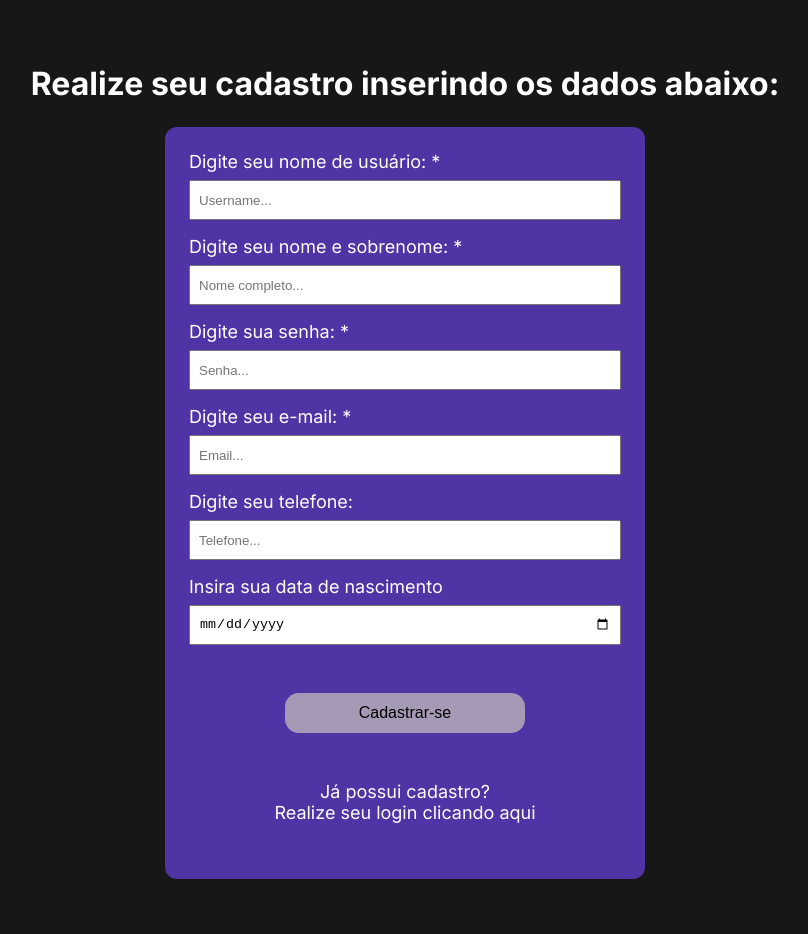
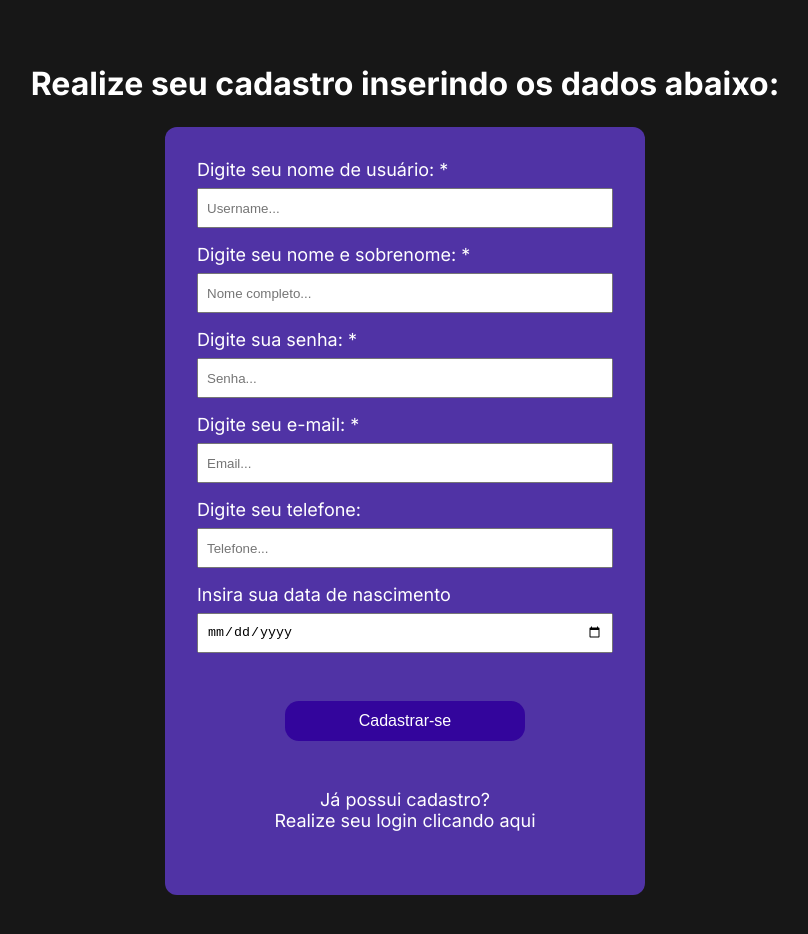
Before and after one commit to victorgarciadss/gameverse, a Next.js app: page /register in a window 1280 px wide. Shown: the whole page, without its empty margins (235-1043 px from the left). Built offline with nearby package versions, Linux system fonts and the light colour scheme.

Commit message:
Style: change styles - login form ready

```diff
--- a/src/app/globals.css
+++ b/src/app/globals.css
@@ -3,7 +3,7 @@
   --foreground: #ffffff;
   --primary: #5033A5;
   --secondary: #A599B5;
-  --accent: #FF6F61;
+  --accent: #33059c;
   --text-black: #000000;
 }
 
--- a/src/app/login/login.module.css
+++ b/src/app/login/login.module.css
@@ -17,10 +17,10 @@
     display: flex;
     flex-direction: column;
     align-items: center;
-    background-color: var(--secondary);
-    color: var(--text-black);
-    padding: 2.5rem;
-    border-radius: 14px;
+    background-color: var(--primary);
+    color: var(--foreground);
+    padding: 2rem;
+    border-radius: 12px;
     gap: 1.5rem;
 }
 
@@ -40,14 +40,18 @@
 .buttonContainer {
     display: flex;
     justify-content: center;
+    margin-top: 2rem;
 }
 
 .button {
     background-color: var(--accent);
+    color: var(--foreground);
     height: 40px;
     border: none;
+    font-size: 1rem;
     width: 15rem;
     cursor: pointer;
+    border-radius: 14px;
 }
 
 .redirectToRegister {
--- a/src/app/register/register.module.css
+++ b/src/app/register/register.module.css
@@ -17,7 +17,7 @@
     display: flex;
     flex-direction: column;
     align-items: center;
-    padding: 1.5rem;
+    padding: 2rem;
     gap: 1rem;
     color: var(--foreground);
     background-color: var(--primary);
@@ -51,7 +51,8 @@
 .buttonRegister {
     height: 40px;
     width: 15rem;
-    background-color: var(--secondary);
+    background-color: var(--accent);
+    color: var(--foreground);
     border: none;
     cursor: pointer;
     font-size: 1rem;
```
